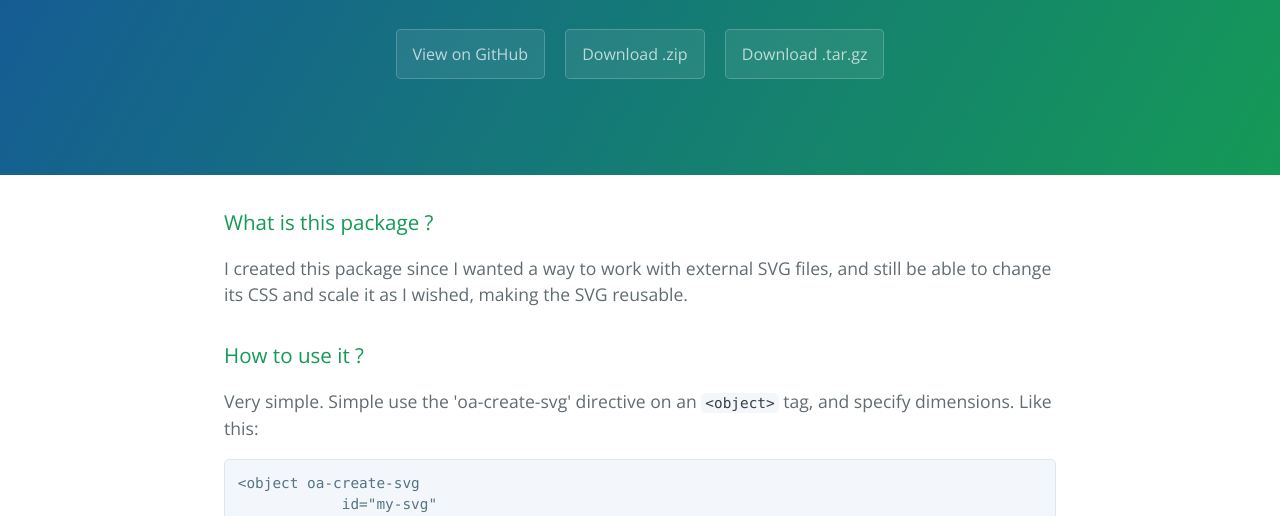
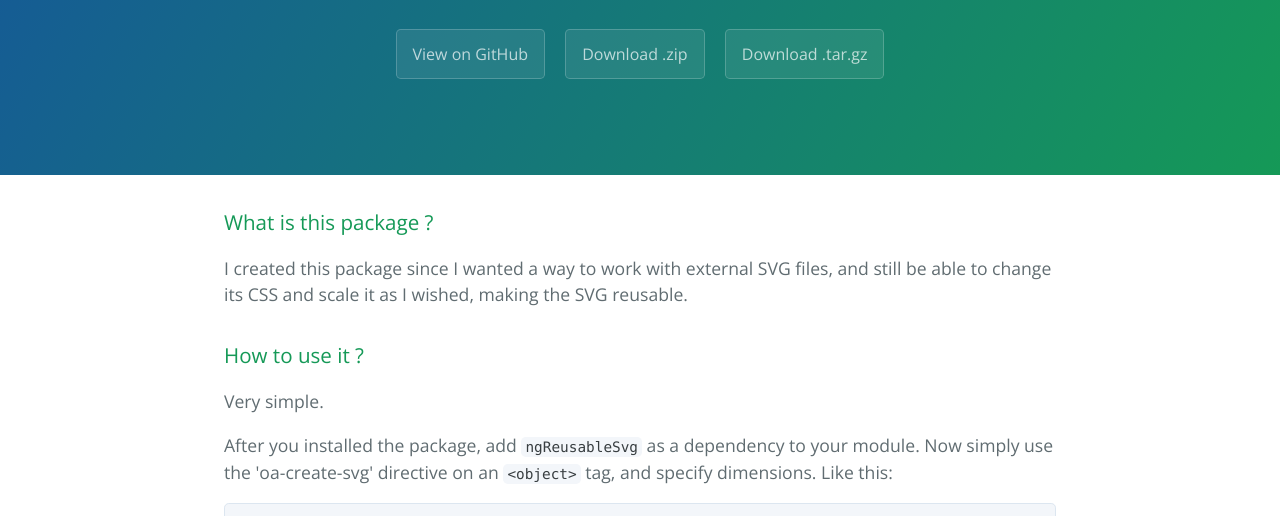
Before and after one commit to OmriAharon/ngReusableSvg, a plain HTML site: page index.html in a window 1280 px wide. Shown: the part 208-724 px from the top of the page. Drawn offline with nearby package versions, Linux system fonts and the light colour scheme.

Commit message:
Create gh-pages branch via GitHub

```diff
--- a/index.html
+++ b/index.html
@@ -27,7 +27,9 @@
 <h3>
 <a id="how-to-use-it-" class="anchor" href="#how-to-use-it-" aria-hidden="true"><span class="octicon octicon-link"></span></a>How to use it ?</h3>
 
-<p>Very simple. Simple use the 'oa-create-svg' directive on an <code>&lt;object&gt;</code> tag, and specify dimensions. Like this:</p>
+<p>Very simple. </p>
+
+<p>After you installed the package, add <code>ngReusableSvg</code> as a dependency to your module. Now simply use the 'oa-create-svg' directive on an <code>&lt;object&gt;</code> tag, and specify dimensions. Like this:</p>
 
 <pre><code>&lt;object oa-create-svg
             id="my-svg"
--- a/params.json
+++ b/params.json
@@ -1 +1 @@
-{"name":"ngReusableSvg","tagline":"Creates a reusable SVG component out of an external SVG file.","body":"### What is this package ?\r\n\r\nI created this package since I wanted a way to work with external SVG files, and still be able to change its CSS and scale it as I wished, making the SVG reusable.\r\n\r\n### How to use it ?\r\n\r\nVery simple. Simple use the 'oa-create-svg' directive on an `<object>` tag, and specify dimensions. Like this:\r\n\r\n    <object oa-create-svg\r\n                id=\"my-svg\"\r\n                data=\"my_icon.svg\"\r\n                type=\"image/svg+xml\"\r\n                class=\"svg-class\"\r\n                height=\"30\"\r\n                width=\"30\">\r\n    </object>\r\n\r\nYou can give the object its classes, id, and other attributes which will be placed into the `<div>` element that will replace the `<object>`.","google":"","note":"Don't delete this file! It's used internally to help with page regeneration."}
+{"name":"ngReusableSvg","tagline":"Creates a reusable SVG component out of an external SVG file.","body":"### What is this package ?\r\n\r\nI created this package since I wanted a way to work with external SVG files, and still be able to change its CSS and scale it as I wished, making the SVG reusable.\r\n\r\n### How to use it ?\r\n\r\nVery simple. \r\n\r\nAfter you installed the package, add `ngReusableSvg` as a dependency to your module. Now simply use the 'oa-create-svg' directive on an `<object>` tag, and specify dimensions. Like this:\r\n\r\n    <object oa-create-svg\r\n                id=\"my-svg\"\r\n                data=\"my_icon.svg\"\r\n                type=\"image/svg+xml\"\r\n                class=\"svg-class\"\r\n                height=\"30\"\r\n                width=\"30\">\r\n    </object>\r\n\r\nYou can give the object its classes, id, and other attributes which will be placed into the `<div>` element that will replace the `<object>`.","google":"","note":"Don't delete this file! It's used internally to help with page regeneration."}
```
